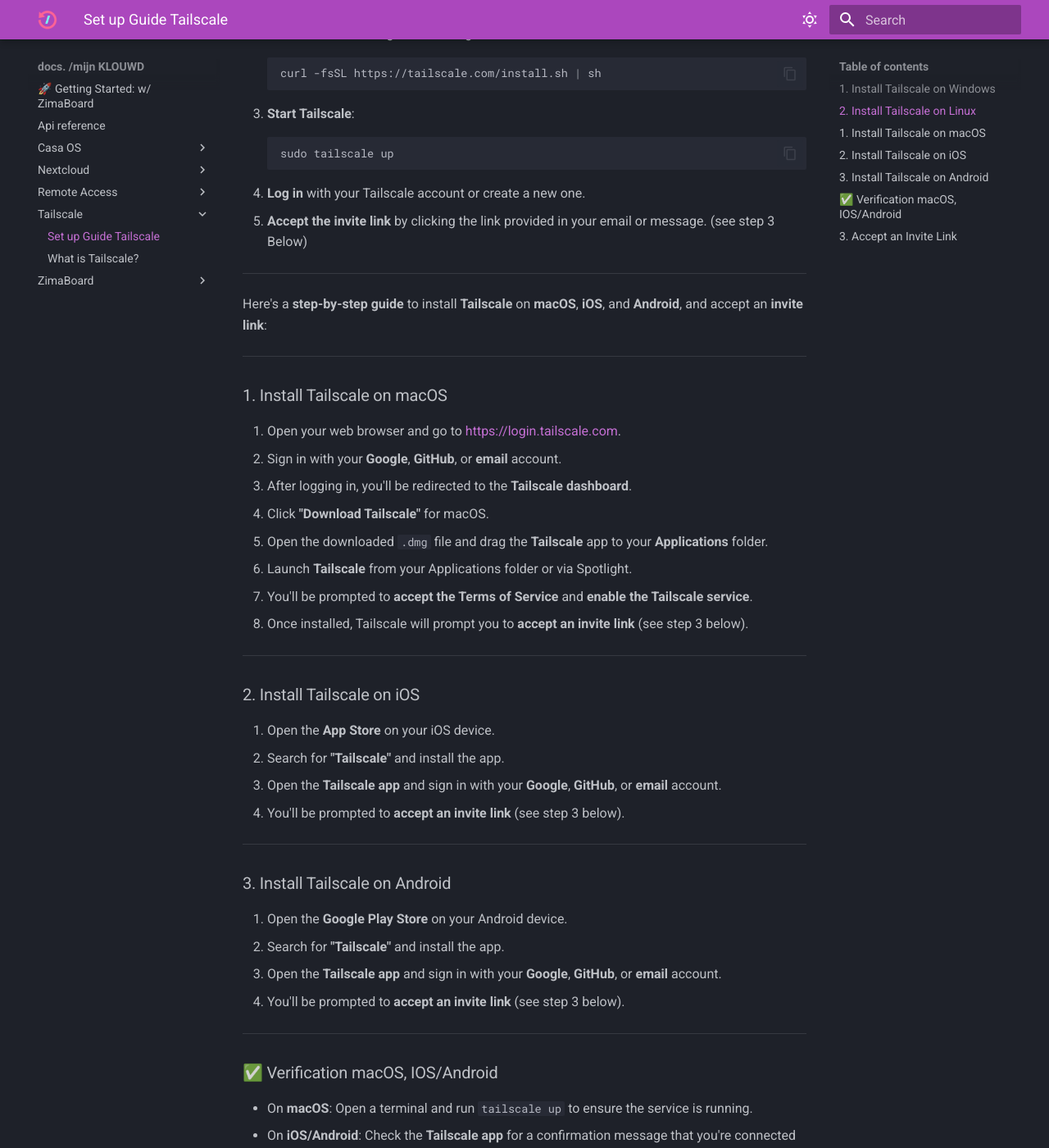
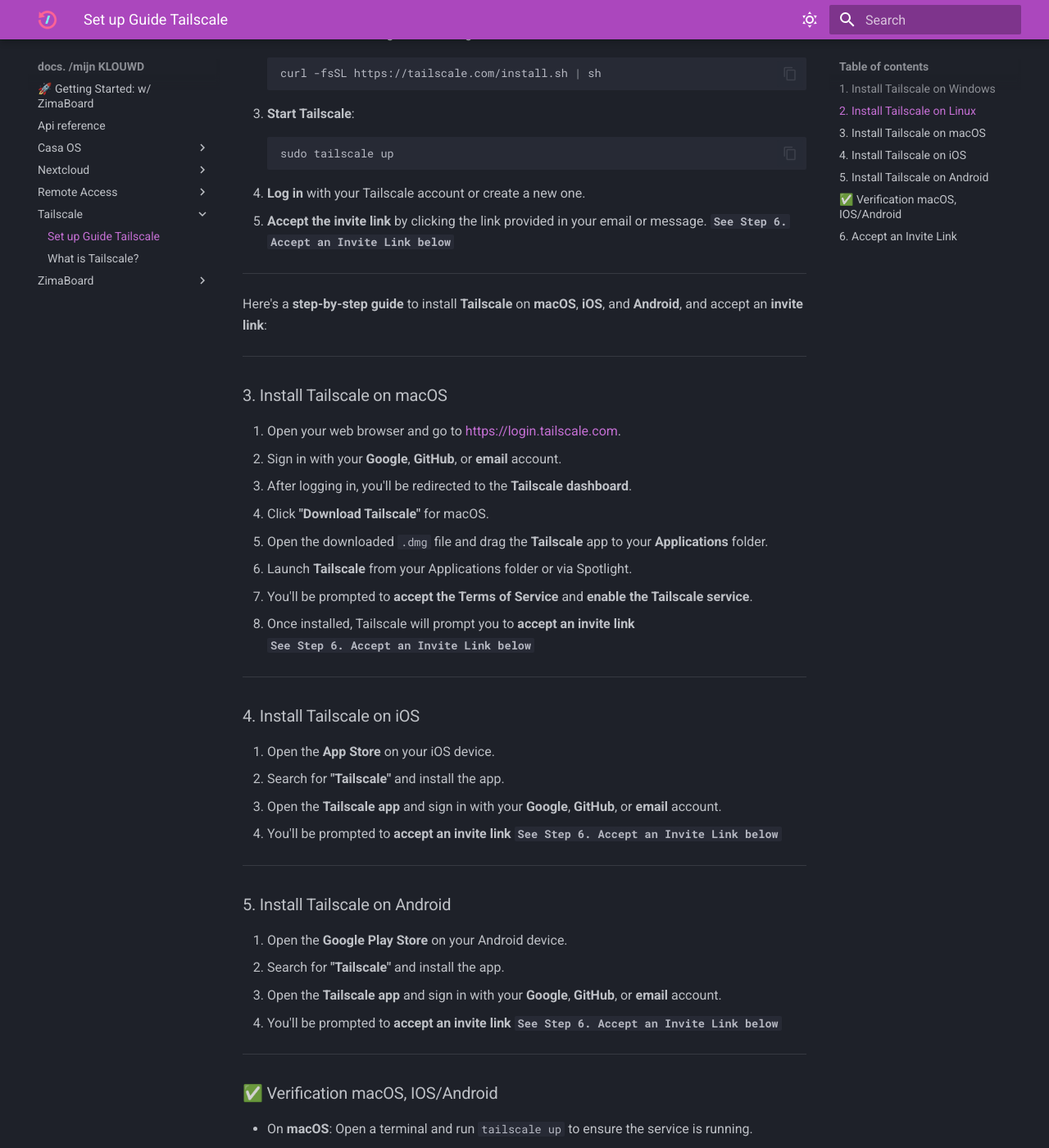
Before and after one commit to webdevigner/docs.mk.nl, an MkDocs documentation site: the page built from docs/Tailscale/Set-up Guide Tailscale.md, in a window 1280 px wide and 1400 px high, scrolled down 630 px. Shown: the whole window at 82% size. Built offline with MkDocs 1.6.1 and Material for MkDocs 9.7.7, drawn with Linux system fonts in a browser that asks for light colours; some of the changed text lies outside the part shown.

Commit message:
update mkdocs

````diff
--- a/docs/Tailscale/Set-up Guide Tailscale.md
+++ b/docs/Tailscale/Set-up Guide Tailscale.md
@@ -8,8 +8,8 @@
 2. **Run the installer** and follow the on-screen instructions.
 3. **Launch Tailscale** from the Start menu or by typing `tailscale` in the search bar.
 4. **Log in** with your Tailscale account or create a new one.
-5. **Accept the invite link** by clicking the link provided in your email or message. (See step 3 Below)
-
+5. **Accept the invite link** by clicking the link provided in your email or message.
+   **`See Step 6. Accept an Invite Link below`**
 ---
 
 ### 2. Install Tailscale on Linux
@@ -24,7 +24,8 @@
    sudo tailscale up
    ```
 4. **Log in** with your Tailscale account or create a new one.
-5. **Accept the invite link** by clicking the link provided in your email or message. (see step 3 Below)
+5. **Accept the invite link** by clicking the link provided in your email or message.
+   **`See Step 6. Accept an Invite Link below`**
 
 ---
 
@@ -32,7 +33,7 @@
 
 ---
 
-### 1. Install Tailscale on macOS
+### 3. Install Tailscale on macOS
 
 1. Open your web browser and go to [https://login.tailscale.com](https://login.tailscale.com).
 2. Sign in with your **Google**, **GitHub**, or **email** account.
@@ -41,25 +42,27 @@
 5. Open the downloaded `.dmg` file and drag the **Tailscale** app to your **Applications** folder.
 6. Launch **Tailscale** from your Applications folder or via Spotlight.
 7. You'll be prompted to **accept the Terms of Service** and **enable the Tailscale service**.
-8. Once installed, Tailscale will prompt you to **accept an invite link** (see step 3 below).
+8. Once installed, Tailscale will prompt you to **accept an invite link**
+   **`See Step 6. Accept an Invite Link below`**
 
 ---
 
-### 2. Install Tailscale on iOS
+### 4. Install Tailscale on iOS
 
 1. Open the **App Store** on your iOS device.
 2. Search for **"Tailscale"** and install the app.
 3. Open the **Tailscale app** and sign in with your **Google**, **GitHub**, or **email** account.
-4. You'll be prompted to **accept an invite link** (see step 3 below).
-
+4. You'll be prompted to **accept an invite link**
+   **`See Step 6. Accept an Invite Link below`**
 ---
 
-### 3. Install Tailscale on Android
+### 5. Install Tailscale on Android
 
 1. Open the **Google Play Store** on your Android device.
 2. Search for **"Tailscale"** and install the app.
 3. Open the **Tailscale app** and sign in with your **Google**, **GitHub**, or **email** account.
-4. You'll be prompted to **accept an invite link** (see step 3 below).
+4. You'll be prompted to **accept an invite link**
+   **`See Step 6. Accept an Invite Link below`**
 
 ---
 
@@ -70,7 +73,7 @@
 
 
 
-### 3. Accept an Invite Link
+### 6. Accept an Invite Link
 
 1. After installation and sign-in, Copy the **invite link** from your Tailscale admin or team member.
 2. Paste the link into the Tailscale app and click **"Accept"**.
````
Also changed, not shown: docs/ZimaBoard/what-is-ZimaBoard.md (+5 -5 lines).
